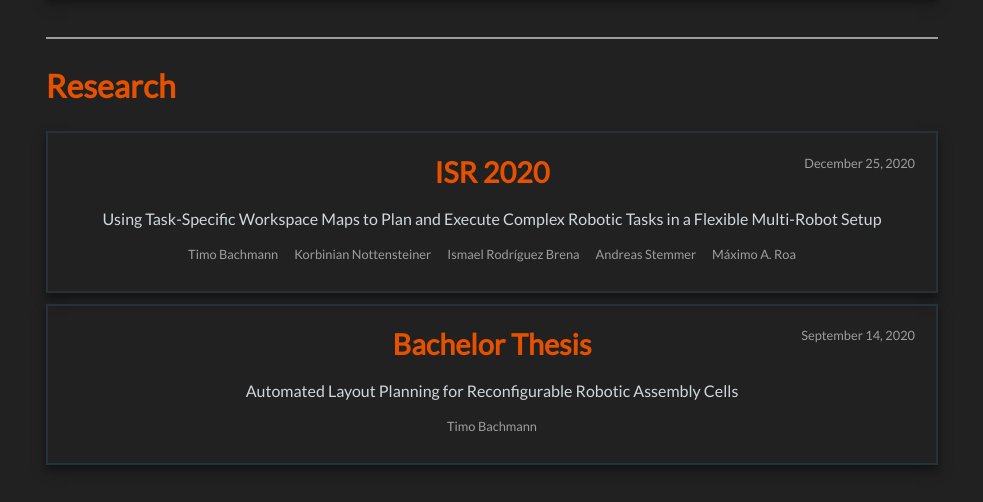
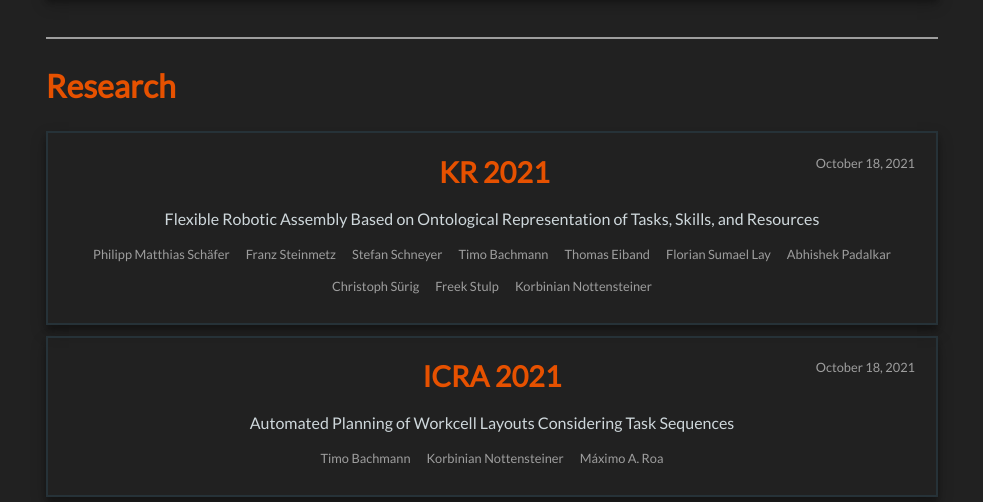
Before and after one commit to tfachmann/personal-website, a plain HTML site: page index.html in a window 1280 px wide. Shown: the part 823-1325 px from the top of the page, without its empty margins (148-1131 px from the left). Drawn offline with Linux system fonts and the light colour scheme.

Commit message:
feat: add new research entries

```diff
--- a/index.html
+++ b/index.html
@@ -88,8 +88,68 @@
                 </a>
             </article>
             <hr>
+            <a href="https://scholar.google.com/citations?user=JfhgSkMAAAAJ&hl=de&oi=ao" class="hidden_link" target="_blank"><h2>Research</h2></a>
             <article>
-                <a href="https://scholar.google.com/citations?user=JfhgSkMAAAAJ&hl=de&oi=ao" class="hidden_link" target="_blank"><h2>Research</h2></a>
+                <a href="https://proceedings.kr.org/2021/73/" class="hidden_link" target="_blank">
+                    <div class="entry">
+                        <div class="entry_holder">
+                            <div class="entry_content full">
+                                <div class="date_wrapper">
+                                    <div class="date hidden_flex">
+                                         November 3, 2021
+                                    </div>
+                                    <h3>KR 2021</h3>
+                                    <div class="date">
+                                        October 18, 2021
+                                    </div>
+                                </div>
+                                <p>
+                                Flexible Robotic Assembly Based on Ontological Representation of Tasks, Skills, and Resources
+                                </p>
+                                <div class="authors">
+                                    <div class="author">Philipp Matthias Schäfer</div>
+                                    <div class="author">Franz Steinmetz</div>
+                                    <div class="author">Stefan Schneyer</div>
+                                    <div class="author">Timo Bachmann</div>
+                                    <div class="author">Thomas Eiband</div>
+                                    <div class="author">Florian Sumael Lay</div>
+                                    <div class="author">Abhishek Padalkar</div>
+                                    <div class="author">Christoph Sürig</div>
+                                    <div class="author">Freek Stulp</div>
+                                    <div class="author">Korbinian Nottensteiner</div>
+                                </div>
+                            </div>
+                        </div>
+                    </div>
+                </a>
+
+            <article>
+                <a href="https://ieeexplore.ieee.org/document/9561831/" class="hidden_link" target="_blank">
+                    <div class="entry">
+                        <div class="entry_holder">
+                            <div class="entry_content full">
+                                <div class="date_wrapper">
+                                    <div class="date hidden_flex">
+                                        October 18, 2021
+                                    </div>
+                                    <h3>ICRA 2021</h3>
+                                    <div class="date">
+                                        October 18, 2021
+                                    </div>
+                                </div>
+                                <p>
+                                Automated Planning of Workcell Layouts Considering Task Sequences
+                                </p>
+                                <div class="authors">
+                                    <div class="author">Timo Bachmann</div>
+                                    <div class="author">Korbinian Nottensteiner</div>
+                                    <div class="author">Máximo A. Roa</div>
+                                </div>
+                            </div>
+                        </div>
+                    </div>
+                </a>
+
                 <a href="https://ieeexplore.ieee.org/abstract/document/9307467/" class="hidden_link" target="_blank">
                     <div class="entry">
                         <div class="entry_holder">
```
